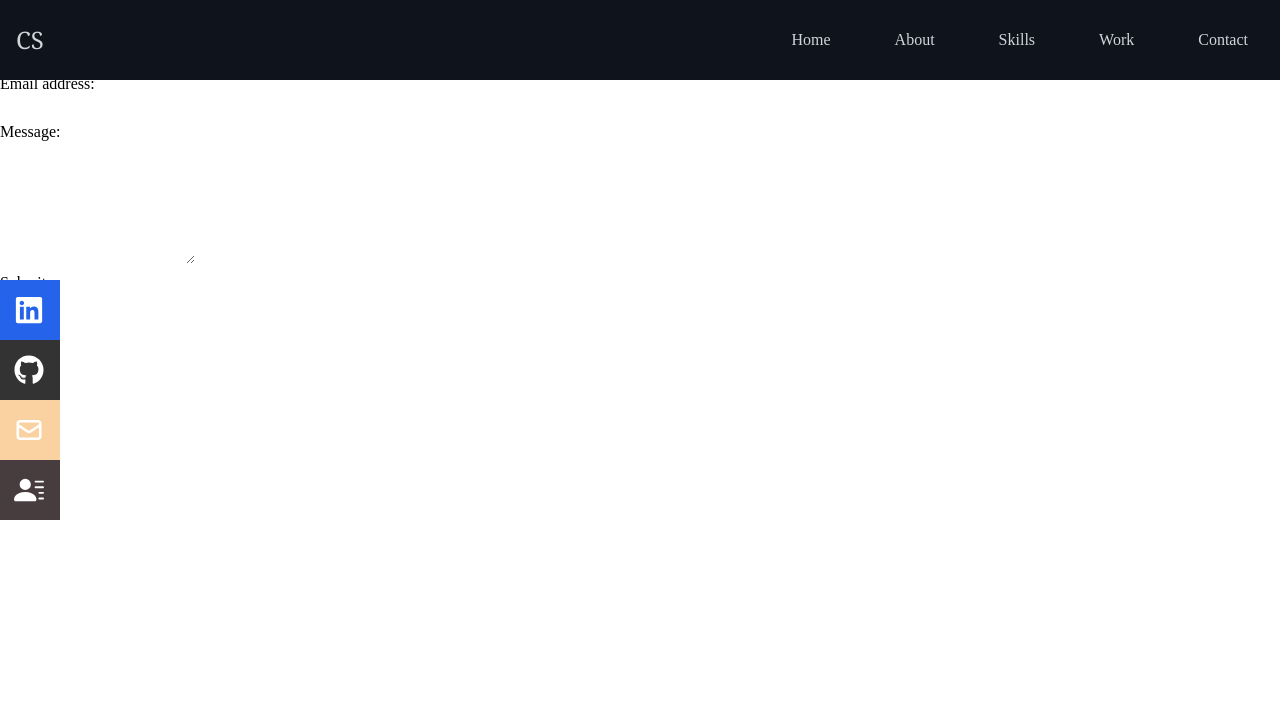
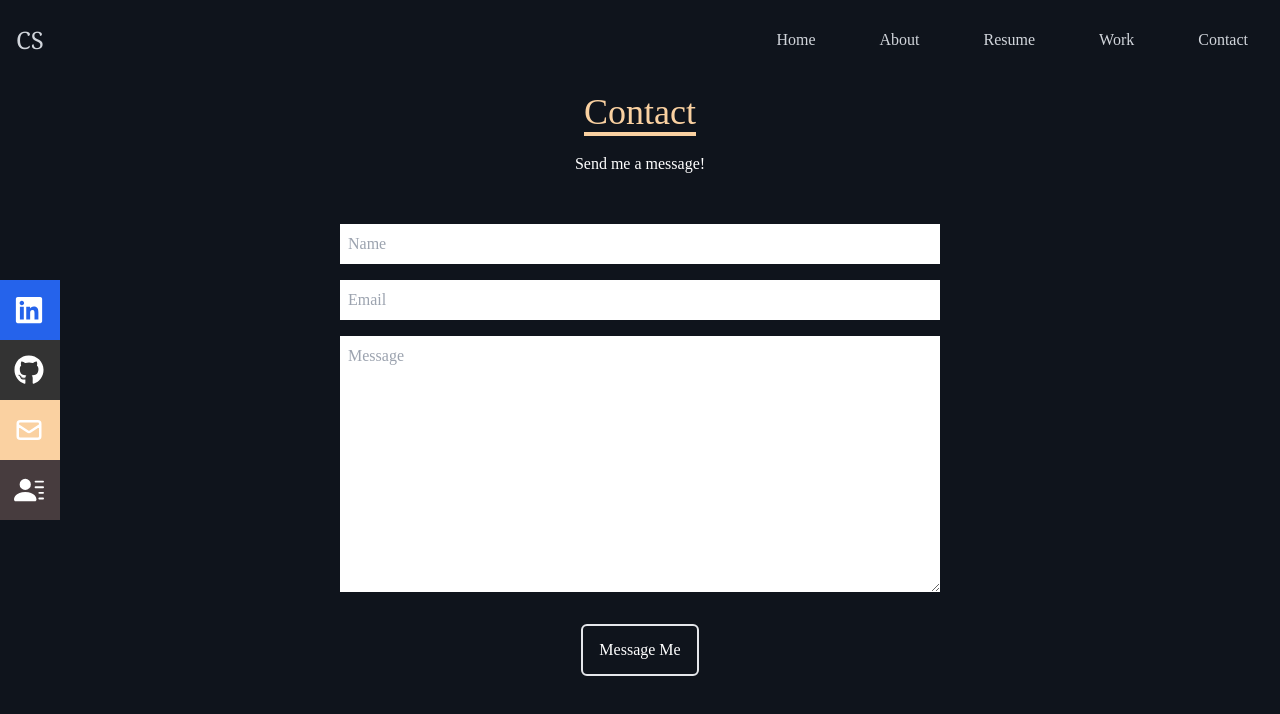
Before and after one commit to connbstro/20-react-portfolio, a React (Create React App) app: page /contact in a window 1280 px wide. Shown: the top 714 px of the page. Built offline with nearby package versions, Linux system fonts and the light colour scheme.

Commit message:
contact page

```diff
--- a/src/App.js
+++ b/src/App.js
@@ -14,7 +14,7 @@
           <Route path="/about" element={<About />} />
           <Route path="/contact" element={<Contact />} />
           <Route path="/works" element={<Works />} />
-          <Route path="/skills" element={<Skills />} />
+          <Route path="/resume" element={<Skills />} />
         </Routes>
       </Router>
     </div>
--- a/src/components/AboutIntro.jsx
+++ b/src/components/AboutIntro.jsx
@@ -19,7 +19,7 @@
           </div>
           <div className="max-w-[1000px] w-full grid sm:grid-cols-2 gap-8 px-4">
             <div className="sm:text-right text-4xl font-bold">
-              <p>
+              <p className="text-2xl">
                 My name is Connor Stroh & this is my React Portfolio. Hope you
                 like it!
               </p>
@@ -29,8 +29,7 @@
                 {" "}
                 A software developer with experience in building Responsive and
                 Scalable Web apps. I am well-knowledged in UI/UX principles and
-                practices. In addition to software development, I am also a
-                technical writer--simplifying topics/concepts on the web.
+                practices.
               </p>
             </div>
           </div>
--- a/src/components/Navbar.jsx
+++ b/src/components/Navbar.jsx
@@ -34,8 +34,8 @@
           </Link>
         </li>
         <li>
-          <Link to="/skills" smooth={true} duration={500}>
-            Skills
+          <Link to="/resume" smooth={true} duration={500}>
+            Resume
           </Link>
         </li>
         <li>
@@ -49,7 +49,6 @@
           </Link>
         </li>
       </ul>
-      {/* Hamburger */}
       <div onClick={handleClick} className="md:hidden z-10">
         {!nav ? <FaBars /> : <FaTimes />}
       </div>
@@ -58,35 +57,35 @@
         className={
           !nav
             ? "hidden"
-            : "absolute top-0 left-0 w-full h-screen bg-[#0a192f] flex flex-col justify-center items-center"
+            : "absolute top-0 left-0 w-full h-screen bg-[#0f141c] flex flex-col justify-center items-center"
         }
       >
         <li className="py-6 text-4xl">
-          <Link onClick={handleClick} to="home" smooth={true} duration={500}>
+          <Link onClick={handleClick} to="/" smooth={true} duration={500}>
             Home
           </Link>
         </li>
         <li className="py-6 text-4xl">
           {" "}
-          <Link onClick={handleClick} to="about" smooth={true} duration={500}>
+          <Link onClick={handleClick} to="/about" smooth={true} duration={500}>
             About
           </Link>
         </li>
         <li className="py-6 text-4xl">
           {" "}
-          <Link onClick={handleClick} to="skills" smooth={true} duration={500}>
-            Skills
+          <Link onClick={handleClick} to="/resume" smooth={true} duration={500}>
+            Resume
           </Link>
         </li>
         <li className="py-6 text-4xl">
           {" "}
-          <Link onClick={handleClick} to="work" smooth={true} duration={500}>
+          <Link onClick={handleClick} to="/work" smooth={true} duration={500}>
             Work
           </Link>
         </li>
         <li className="py-6 text-4xl">
           {" "}
-          <Link onClick={handleClick} to="contact" smooth={true} duration={500}>
+          <Link onClick={handleClick} to="/contact" smooth={true} duration={500}>
             Contact
           </Link>
         </li>
@@ -105,7 +104,7 @@
           <li className="w-[160px] h-[60px] flex justify-between items-center ml-[-100px] hover:ml-[-10px] duration-300 bg-[#333333]">
             <a
               className="flex justify-between items-center w-full text-white"
-              href="/"
+              href="https://github.com/connbstro"
             >
               Github <FaGithub size={30} />
             </a>
--- a/src/pages/Contact.js
+++ b/src/pages/Contact.js
@@ -1,91 +1,66 @@
 import React, { useState } from "react";
 import Navbar from "../components/Navbar";
-import { validateEmail } from "../utils/helpers";
+// import { validateEmail } from "../utils/helpers";
 
-function ContactForm() {
-  const [formState, setFormState] = useState({
-    name: "",
-    email: "",
-    message: "",
-  });
-  const [errorMessage, setErrorMessage] = useState("");
-  const { name, email, message } = formState;
+const Contact = () => {
+  const [name, setName] = useState("");
+  const [email, setEmail] = useState("");
+  const [message, setMessage] = useState("");
 
-  // HANDLES FORM SUBMIT BUTTON
-  function handleSubmit(e) {
-    e.preventDefault();
-    console.log(formState);
-  }
-
-  // HANDLES CHANGES IN THE FORM INPUTS
-  function handleChange(e) {
-    if (e.target.name === "email") {
-      const isValid = validateEmail(e.target.value);
-      console.log(isValid);
-      if (!isValid) {
-        setErrorMessage("Your email is invalid.");
-      } else {
-        setErrorMessage("");
-      }
-    } else {
-      if (!e.target.value.length) {
-        setErrorMessage(`${e.target.name} is required.`);
-      } else {
-        setErrorMessage("");
-      }
-    }
-    if (!errorMessage) {
-      setFormState({ ...formState, [e.target.name]: e.target.value });
-    }
-  }
+  const handleSubmit = () => {
+    console.log("Name:", name);
+    console.log("Email", email);
+    console.log("Message", message);
+  };
 
   return (
-    <section className="sections contact">
+    <div>
       <Navbar />
-      <h2>Contact Me</h2>
-      <form id="contact-form" onSubmit={handleSubmit}>
-        {/* NAME INPUT  */}
-        <div>
-          <label htmlFor="name">Name:</label>
-          <br />
+      <div
+        name="contact"
+        className="w-full h-screen bg-[#0f141c] flex justify-center items-center"
+      >
+        <div className="flex flex-col max-w-[600px] w-full">
+          <div className="pb-8 flex flex-col justify-center w-full h-full items-center">
+            <p className="text-4xl inline border-b-4 border-[#fad1a1] text-[#fad1a1]">
+              Contact
+            </p>
+            <p className="text-white py-4">Send me a message!</p>
+          </div>
+
           <input
+            className="bg-white p-2"
             type="text"
+            placeholder="Name"
             name="name"
-            defaultValue={name}
-            onBlur={handleChange}
+            value={name}
+            onChange={(e) => setName(e.target.value)}
           />
+          <input
+            className="my-4 p-2 bg-white"
+            type="email"
+            placeholder="Email"
+            name="email"
+            value={email}
+            onChange={(e) => setEmail(e.target.value)}
+          />
+          <textarea
+            className="bg-white p-2"
+            name="message"
+            rows="10"
+            placeholder="Message"
+            value={message}
+            onChange={(e) => setMessage(e.target.value)}
+          ></textarea>
+          <button
+            className="rounded-md text-white border-2 hover:bg-[#fad1a1] hover:border-[#fad1a1] hover:text-black px-4 py-3 my-8 mx-auto flex items-center"
+            type="submit"
+          >
+            Message Me
+          </button>
         </div>
-        {/* EMAIL INPUT  */}
-        <div>
-          <label htmlFor="email">Email address:</label>
-          <br />
-          <input
-            type="email"
-            name="email"
-            defaultValue={email}
-            onBlur={handleChange}
-          />
-        </div>
-        {/* MESSAGE TEXT AREA */}
-        <div>
-          <label htmlFor="message">Message:</label>
-          <br />
-          <textarea
-            name="message"
-            rows="5"
-            defaultValue={message}
-            onBlur={handleChange}
-          />
-        </div>
-        {errorMessage && (
-          <div>
-            <p className="error-text">{errorMessage}</p>
-          </div>
-        )}
-        <button type="submit">Submit</button>
-      </form>
-    </section>
+      </div>
+    </div>
   );
-}
-
-export default ContactForm;
+};
+export default Contact;
--- a/src/pages/Home.js
+++ b/src/pages/Home.js
@@ -28,9 +28,6 @@
                 className="group text-white w-fit px-6 py-3 my-2 flex items-center rounded-md bg-gradient-to-r from-gray-900 to-[#fad1a1] cursor-pointer"
               >
                 About Me
-                {/* <span className="group-hover:rotate-90 duration-300">
-                  <HiArrowNarrowRight size={25} className="ml-3" />
-                </span> */}
               </Link>
             </div>
           </div>
@@ -38,7 +35,7 @@
             <img
               src={me}
               alt="my profile"
-              className="rounded-2xl mx-auto w-2/3 md:w-full"
+              className="object-scale-down mx-auto rounded-2xl w-2/3"
             />
           </div>
         </div>
```
Also changed, not shown: src/pages/Skills.js (+6 -7 lines).
